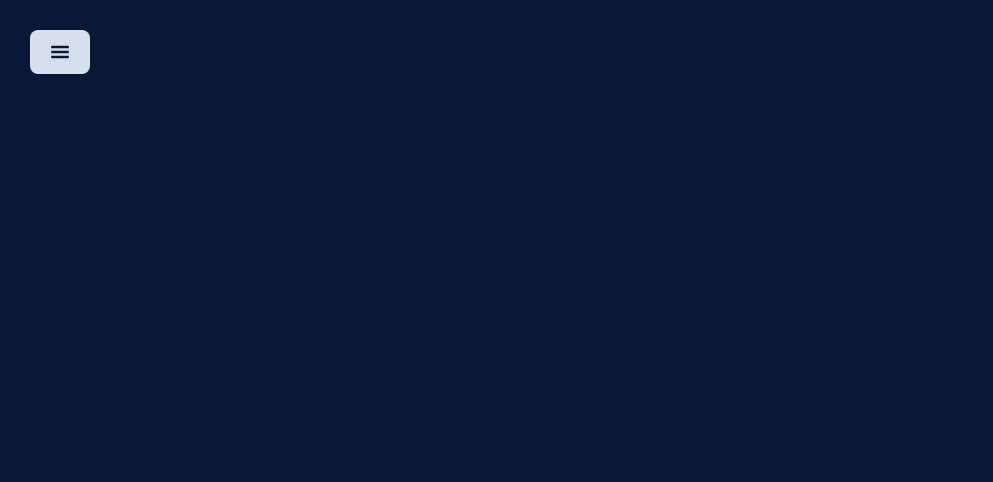
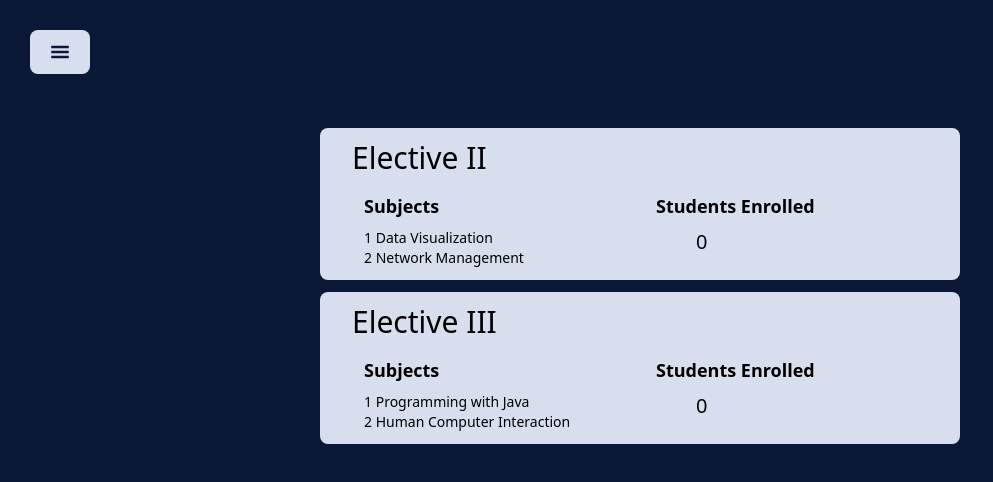
Before and after one commit to ShubhamKharade28/ELS, a Next.js app: page /dashboard/admin in a window 1280 px wide. Shown: the top 482 px of the page, without its empty margins (0-993 px from the left). Built offline with nearby package versions, Linux system fonts and the light colour scheme.

Commit message:
Added <ElectivePreview/>  Component to admin dashboard

```diff
--- /dev/null
+++ b/src/app/components/electivePreview.js
@@ -0,0 +1,29 @@
+import styles from '@/styles/dashboard.module.css';
+
+const ElectivePreview = ({elective}) => {
+
+    return (
+        <div className={styles.elective} key={elective.name}>
+            <h3>{elective.name}</h3>
+            <div className={styles.electiveGrid}>
+                <div>
+                    <label>Subjects</label>
+                    <div className={styles.subjects}>
+                    {
+                        elective.subjects.map((subject,index) => {
+                            return <span key={subject}>{index+1} {subject}</span>
+                        })
+                    }
+                    </div>
+                </div>
+
+                <div>
+                    <label>Students Enrolled</label>
+                    <div className="px-10 text-xl"> 0 </div>
+                </div>
+            </div>
+        </div>
+    )
+}
+
+export default ElectivePreview;
--- a/src/app/components/menubar.js
+++ b/src/app/components/menubar.js
@@ -2,16 +2,27 @@
 import styles from '@/styles/menubar.module.css';
 import { GiHamburgerMenu } from 'react-icons/gi';
 import { RxCross2 } from 'react-icons/rx';
-import { BiLogOut } from 'react-icons/bi';
+import { BiLogOut, BiPointer } from 'react-icons/bi';
 import { motion } from 'framer-motion';
 import { useState } from 'react';
 
 const sidebarVariants = {
     open: {
         x: 0,
+        opacity: 1,
     },
     closed: {
-        x: -1000,
+        x: -600,
+        opacity: 0
+    }
+}
+
+const btnVariants = {
+    open: {
+        opacity: 0,
+    },
+    closed: {
+        opacity: 1
     }
 }
 
@@ -21,10 +32,16 @@ const Menubar = () => {
 
     return (
         <div>
-            <button className={styles.hamburgerBtn} onClick={() => setIsOpen(true)}>
+            <motion.button className={styles.hamburgerBtn} onClick={() => setIsOpen(true)}
+                variants={btnVariants}
+                animate={isOpen ? "open":"closed"}
+                transition={{
+                    duration: 0.2}}
+            >
                 <GiHamburgerMenu size={20} color={'#091836'} />
-            </button>
+            </motion.button>
             <motion.div className={styles.menuContainer}
+                initial={"closed"}
                 variants={sidebarVariants}
                 animate={isOpen ? "open":"closed"}
                 transition={{
@@ -35,7 +52,8 @@ const Menubar = () => {
             >
                 <div className={styles.menus}>
                     <button className={styles.crossBtn} >
-                            <RxCross2  size={30} color={'#091836'} onClick={() => setIsOpen(false)}/>
+                            <RxCross2  size={30} color={'#091836'} style={{cursor: 'pointer'}}
+                            onClick={() => setIsOpen(false)}/>
                     </button>
                     <ul>
                         <li>Electives</li>
--- a/src/app/dashboard/admin/page.js
+++ b/src/app/dashboard/admin/page.js
@@ -1,12 +1,34 @@
-
 import styles from '@/styles/dashboard.module.css';
 import Menubar from "@/app/components/menubar";
-
+import ElectivePreview from '@/app/components/electivePreview';
 
 const AdminDashboard = () => {
+
+    const useremail = 'admin4email';
+    const Electives = [
+        {
+            name: 'Elective II',
+            subjects: ['Data Visualization', 'Network Management'],
+            count: 12,
+        },{
+            name: 'Elective III',
+            subjects: ['Programming with Java', 'Human Computer Interaction'],
+            count: 20,
+        }
+    ]
+
     return (
         <div className={styles.dashboardContainer}>
             <Menubar />
+            <div className={styles.electivesContainer}>
+                {
+                    Electives.map((elective) => {
+                        return (
+                            <ElectivePreview elective={elective} />
+                        )
+                    })
+                }
+            </div>
         </div>
     )
 }
--- a/src/styles/dashboard.module.css
+++ b/src/styles/dashboard.module.css
@@ -1,5 +1,38 @@
+
 
 .dashboardContainer {
-    background: #091836;
+    --medium-color: #3f4d69;
+    --dark-color: #091836;
+    --light-color: #d7dfef;
+
+    background: var(--dark-color);
     @apply flex flex-col justify-center items-center min-h-screen w-screen overflow-hidden;
 }
+
+.electivesContainer {
+    min-width: 400px;
+    @apply flex flex-col h-screen gap-3
+    items-center justify-start mt-32 w-11/12 md:w-3/5 lg:w-1/2;
+}
+
+.elective {
+    background: var(--light-color);
+    @apply flex flex-col items-start gap-4
+    h-auto w-full py-3 px-4 md:px-8 rounded-lg;
+}
+
+.electiveGrid{
+    @apply flex justify-between w-full gap-2;
+}
+
+.electiveGrid > div {
+    @apply w-full flex flex-col gap-2 ml-3;
+}
+
+.electiveGrid label {
+    @apply text-lg font-semibold;
+}
+
+.subjects {
+    @apply flex flex-col text-sm w-full;
+}
--- a/src/styles/menubar.module.css
+++ b/src/styles/menubar.module.css
@@ -31,7 +31,7 @@
 }
 
 .crossBtn {
-    @apply w-full flex justify-center items-center;
+    @apply w-full flex justify-center items-center cursor-default;
     border-bottom: #0918369a 1px solid;
 }
 
```
